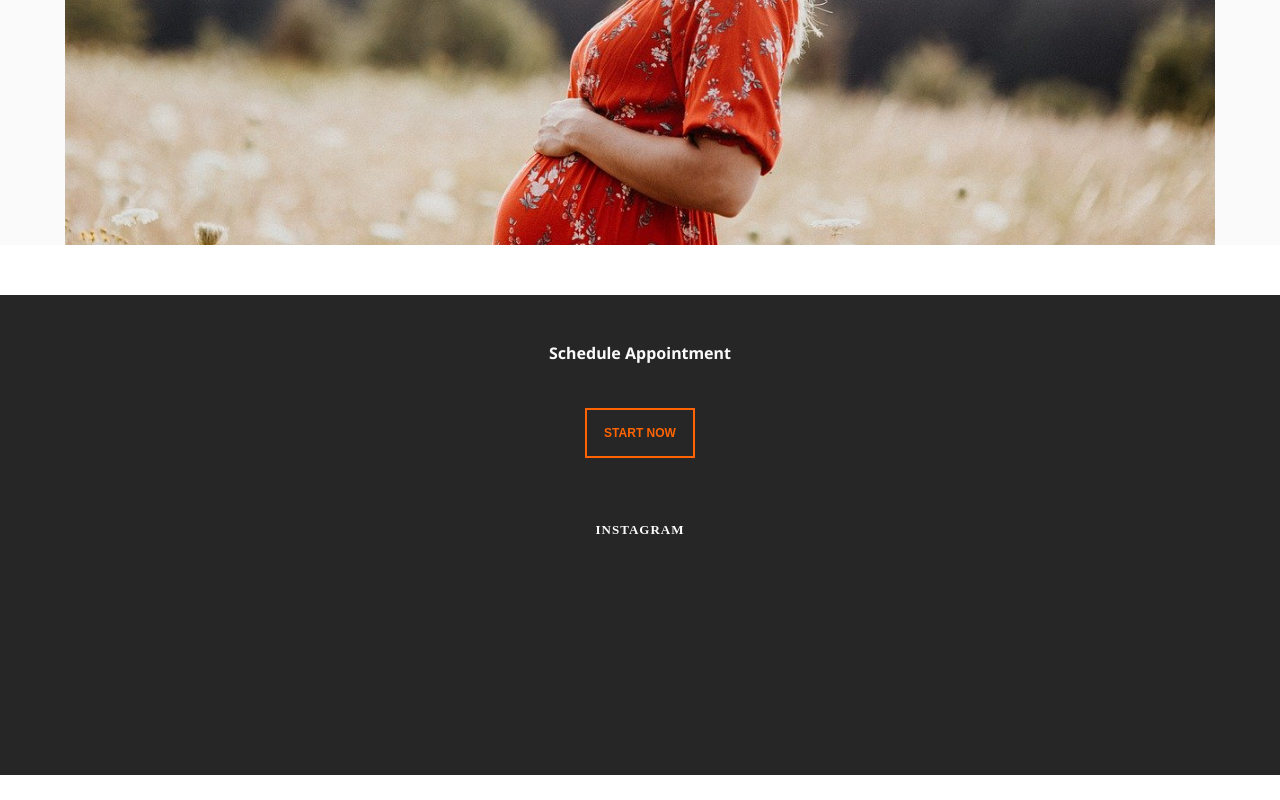
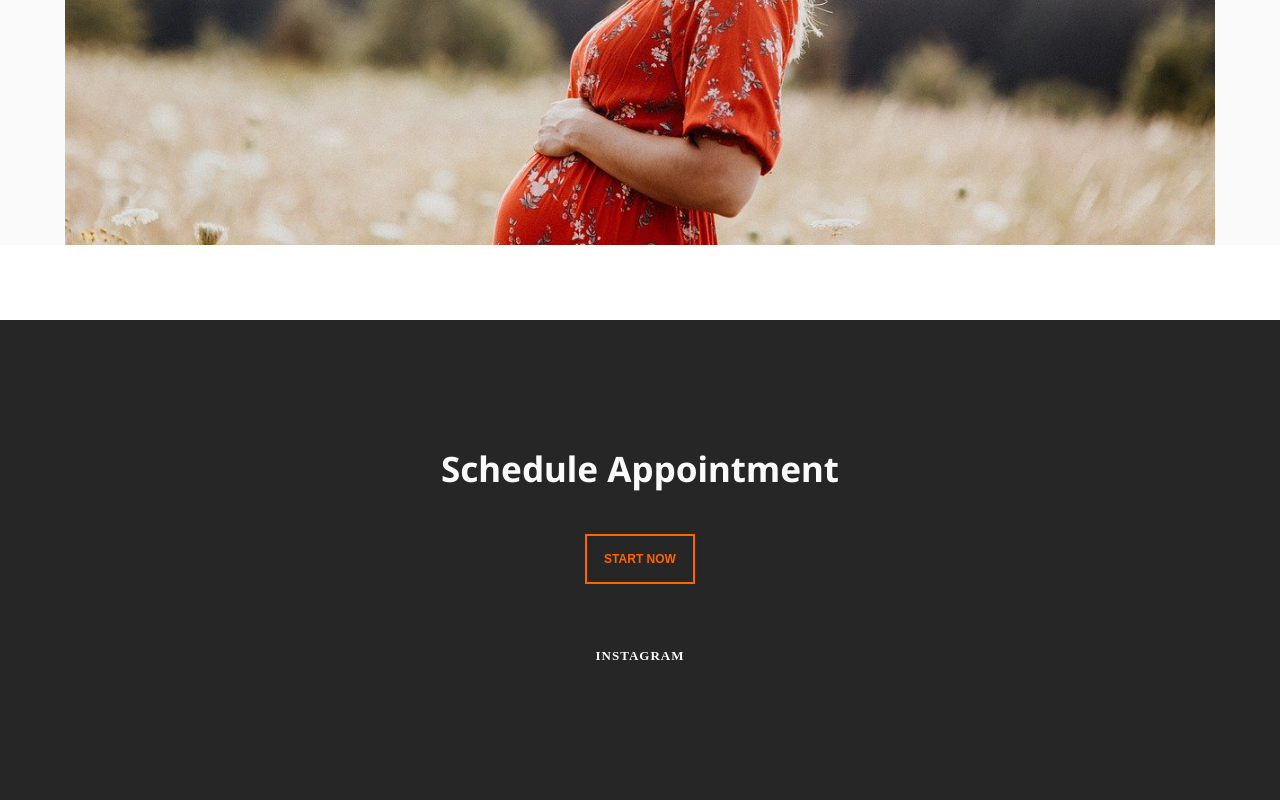
Before and after one commit to PKMK-photography/pkmk-photography, a React (Create React App) app: page / in a window 1280 px wide. Shown: the part 3315-4115 px from the top of the page. Before the commit the page ends 4090 px from the top, so only its background shows below. Built offline with nearby package versions, Linux system fonts and the light colour scheme.

Commit message:
Footer is now responsively styled

```diff
--- a/src/Components/Footer/Footer.css
+++ b/src/Components/Footer/Footer.css
@@ -23,3 +23,16 @@
     font-weight: bold;
     letter-spacing: 1px;
 }
+
+@media(min-width: 641px){
+    .schedule-appointment-section h1 {
+        font-size: 35px;
+    }
+}
+
+@media(min-width: 1001px){
+    .schedule-appointment-section {
+        height: 50vh;
+        padding-top: 80px;
+    }
+}
--- a/src/Components/Home/Home.css
+++ b/src/Components/Home/Home.css
@@ -135,7 +135,7 @@
 
     .ending-image {
         width: calc(100vw - 140px);
-        margin: 0 auto 50px auto;
+        margin: 0 auto 75px auto;
     }
 }
 
```
